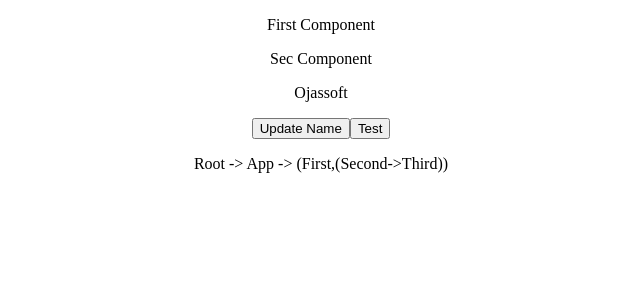
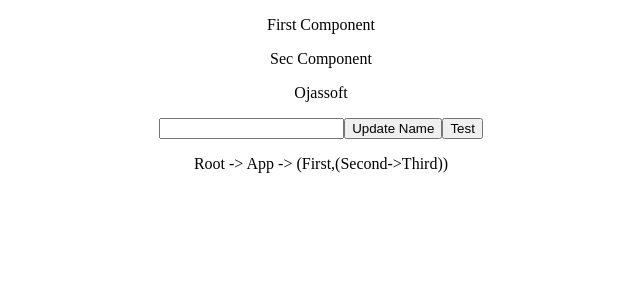
Before and after one commit to pk1895/my-app-github, a React (Create React App) app: page / in a window 1280 px wide. Shown: the top 300 px of the page, without its empty margins (319-959 px from the left). Built offline with nearby package versions, Linux system fonts and the light colour scheme; no server answers.

Commit message:
Hooks Complete

```diff
--- a/src/Component/FirstComp.js
+++ b/src/Component/FirstComp.js
@@ -1,4 +1,5 @@
 const FirstComp = () => {
+  console.log("First Component Reloaded...");
   return (
     <div>
       <p>First Component</p>
--- a/src/Component/SecComp.js
+++ b/src/Component/SecComp.js
@@ -2,6 +2,7 @@
 import ThirdComp from "./ThirdComp";
 
 const SecComp = () => {
+  console.log("SecComp loaded");
   const [name, setName] = useState("Ojassoft"); //hooks
   const [flag, setFlag] = useState(false);
   const [res, setRes] = useState("");
@@ -11,14 +12,17 @@
   };
 
   useEffect(() => {
-    fetch("https://jsonplaceholder.typicode.com/todos/1")
-      .then((res) => res.json())
-      .then((response) => {
-        console.log(response);
-        setRes(response.title);
-      });
-
     // console.log(name);
+    const fetchData = () => {
+      fetch("https://jsonplaceholder.typicode.com/todos/1")
+        .then((res) => res.json())
+        .then((response) => {
+          alert("Fetch function called.");
+          console.log(response);
+          setRes(response.title);
+        });
+    };
+    fetchData();
   }, [flag]); //hook
   // Mount => first load / on load => []
   // Update => first load / on load => [drink]
@@ -31,7 +35,7 @@
       <button onClick={upadateNameState}>Update Name</button>
       <button
         onClick={() => {
-          setFlag(!flag);
+          setFlag((prevState) => prevState);
         }}
       >
         Test
--- a/src/Component/ThirdComp.js
+++ b/src/Component/ThirdComp.js
@@ -1,9 +1,16 @@
+import { useRef } from "react";
+
 const ThirdComp = (props) => {
-  // console.log(props);//{compName: 'Ojassoft'}
-
+  console.log("Thri Component Loaded..."); //{compName: 'Ojassoft'}
+  const inputElement = useRef();
+  const onUpdate = () => {
+    debugger;
+    console.log(inputElement);
+  };
   return (
     <>
       <p>{props.compName}</p>
+      <input type="text" ref={inputElement} onChange={onUpdate} />
     </>
   );
 };
```
